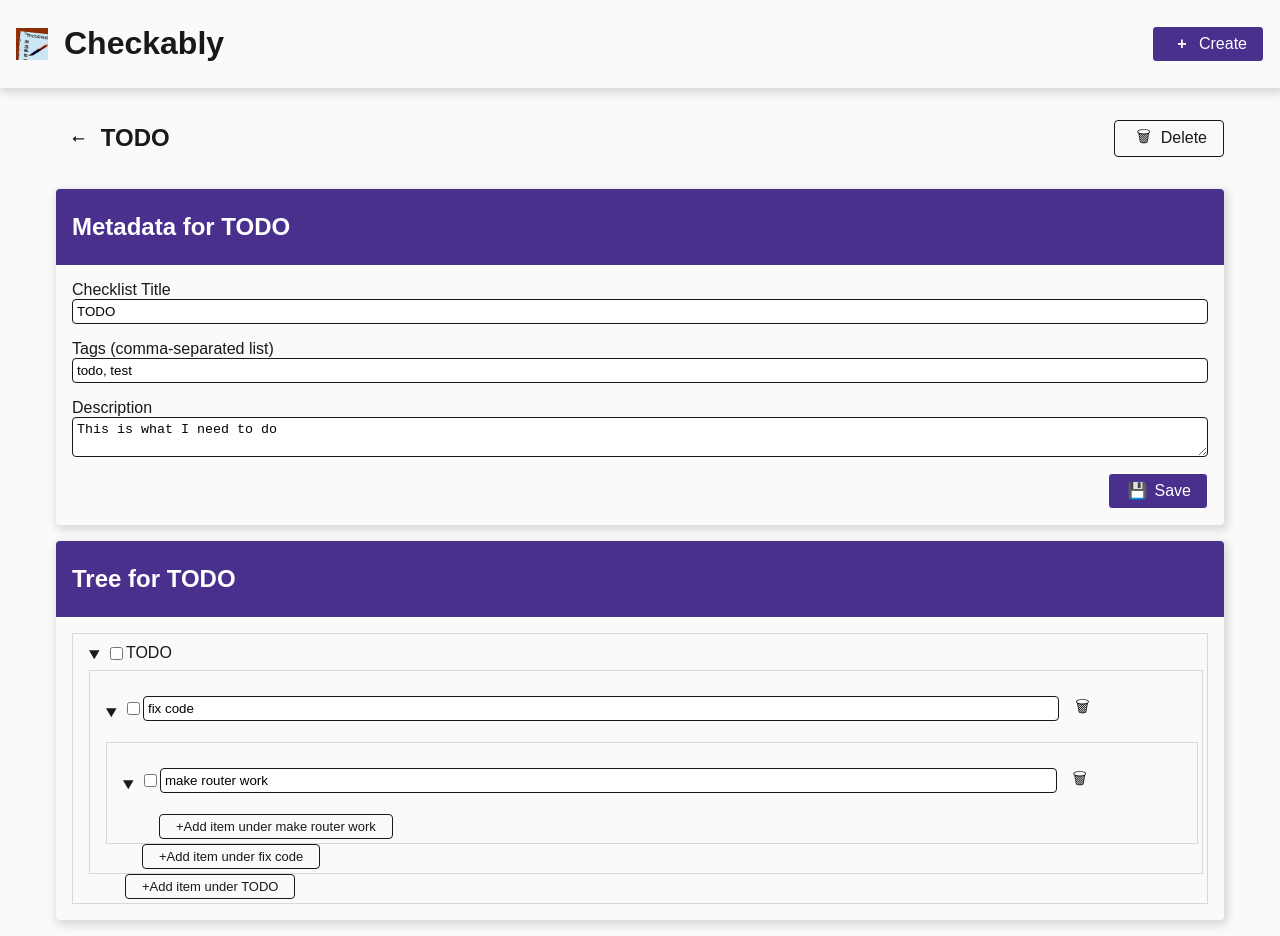
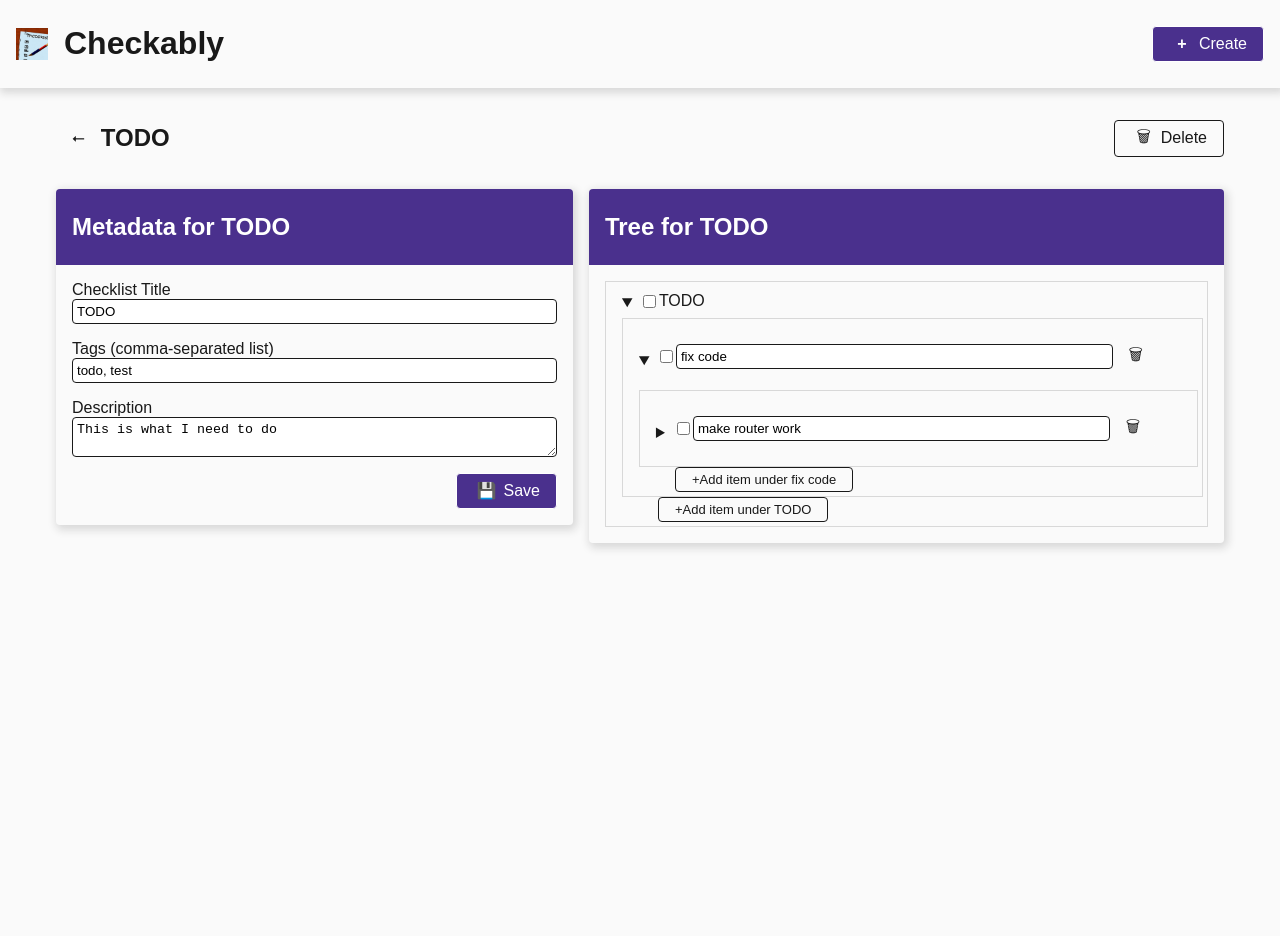
Before and after one commit to developerjaym/checkably, a React (Vite) app: page /#/checklists/36cf3af0-cebe-4a78-ba5e-f5ceec3c5636 in a window 1280 px wide. After the commit the page ends 800 px from the top, so only its background shows below. Built offline with nearby package versions, Linux system fonts and the light colour scheme.

Commit message:
a11y fix on search, two column grid on big screen

```diff
--- a/src/checklist/Checklist.jsx
+++ b/src/checklist/Checklist.jsx
@@ -42,7 +42,7 @@ export default function Checklist() {
   }
   return (
     <>
-      <header className="page__header">
+      <header className="page__header main__header">
         <nav>
           <NavLink to="/checklists" className="button button--icon">⭠</NavLink>
         </nav>
@@ -51,7 +51,7 @@ export default function Checklist() {
           <button className="button" onClick={() => setOpenDeleteDialog(true)}><span className="button__icon">🗑</span><span className="big-screen-only">Delete</span></button>
         </menu>
       </header>
-        <Card>
+        <Card className="main__left">
           <CardHeader title={`Metadata for ${root.title}`} />
           <CardBody>
             <form className="form" onSubmit={onMetadataChanged}>
@@ -94,7 +94,7 @@ export default function Checklist() {
             </form>
           </CardBody>
         </Card>
-        <Card>
+        <Card className="main__right">
           <CardHeader title={`Tree for ${root.title}`} />
           <CardBody>
             <ChecklistTree
--- a/src/checklist/ChecklistTree.jsx
+++ b/src/checklist/ChecklistTree.jsx
@@ -54,7 +54,7 @@ export default function ChecklistTree({
   };
 
   return (
-    <details className="checklist__item" open>
+    <details className="checklist__item" open={isRoot || checkable.items.length}>
       <summary className="item__summary">
         <div className="summary__container">
           <label className="label">
@@ -72,6 +72,7 @@ export default function ChecklistTree({
                 readOnly={isRoot}
                 value={checkable.title}
                 onChange={(e) => onSelfTitleUpdated(e.target.value)}
+                autoFocus={!checkable.title}
               />}
             </span>
           </label>
--- a/src/index.css
+++ b/src/index.css
@@ -63,29 +63,33 @@ body {
   flex-direction: column;
 }
 
-@media (prefers-color-scheme: light) {
-  :root {
-    --background-rgb: 250, 250, 250;
-    --foreground-rgb: 25, 25, 25;
-  }
-}
 
-@media screen and (max-width: 600px){
-  .big-screen-only {
-    display: none;
-  }
-}
 
 main {
-  display: flex;
-  flex-direction: column;
+  display: grid;
+  grid-template-areas:
+    "header header"
+    "left right";
+  column-gap: var(--wide);
   row-gap: var(--wide);
+  padding: var(--wide);
 
-  padding: var(--wide);
   align-self: center;
 
   max-width: 1200px;
   width: calc(100vw - calc(2 * var(--wide)));
+}
+
+.main__header {
+  grid-area: header;
+}
+
+.main__left {
+  grid-area: left;
+}
+
+.main__right {
+  grid-area: right;
 }
 
 .input {
@@ -117,7 +121,8 @@ main {
 .button--submit {
   align-self: flex-end;
 }
-.button--primary, .button--submit {
+.button--primary,
+.button--submit {
   background-color: rgb(var(--accent-background-rgb));
   color: rgb(var(--accent-foreground-rgb));
   border-color: rgb(var(--accent-foreground-rgb));
@@ -149,3 +154,21 @@ main {
 .small-text {
   font-size: small;
 }
+
+@media (prefers-color-scheme: light) {
+  :root {
+    --background-rgb: 250, 250, 250;
+    --foreground-rgb: 25, 25, 25;
+  }
+}
+
+@media screen and (max-width: 900px) {
+  .big-screen-only {
+    display: none;
+  }
+  main {
+    display: flex;
+    flex-direction: column;
+    padding: var(--wide);
+  }
+}
--- a/src/reusable/card/Card.css
+++ b/src/reusable/card/Card.css
@@ -7,4 +7,6 @@
     justify-content: space-between;
 
     box-shadow: 2px 3px 8px 2px var(--shadow);
+
+    height: fit-content;
   }
--- a/src/reusable/card/Card.jsx
+++ b/src/reusable/card/Card.jsx
@@ -1,7 +1,7 @@
 import "./Card.css"
 
-export default function Card({children}) {
-    return (<section className="card">
+export default function Card({className, children}) {
+    return (<section className={`card ${className}`}>
         {children}
     </section>)
 }
--- a/src/reusable/modal/addChecklist/AddChecklistModal.jsx
+++ b/src/reusable/modal/addChecklist/AddChecklistModal.jsx
@@ -37,16 +37,16 @@ export default function AddChecklistModal({ open, onClose }) {
         tags: arrayifyTags(newChecklistData.tags),
       })
       .then(({ id }) => navigate(`/checklists/${id}`));
-    closeDialog();
+    closeDialog(e);
     navigate(``);
   };
 
   return (
-    <dialog className="dialog" ref={dialogRef} onSubmit={onCreate}>
+    <dialog className="dialog" ref={dialogRef}>
       <Card>
         <CardHeader title={"Create New Checklist"} />
         <CardBody>
-          <form className="form" ref={formRef}>
+          <form className="form" ref={formRef}  onSubmit={onCreate}>
             <label className="label">
               <span className="label__text">Checklist Title</span>
               <input className="input" type="text" name="title" maxLength={checklistValidationRules.title.maxLength}
--- a/src/routes/home/ChecklistResults.css
+++ b/src/routes/home/ChecklistResults.css
@@ -27,4 +27,6 @@
     grid-template-rows: 1fr;
     grid-gap: 1rem;
     grid-auto-flow: dense;
+
+    grid-column: 1 / 3;
 }
--- a/src/routes/home/ChecklistResults.jsx
+++ b/src/routes/home/ChecklistResults.jsx
@@ -62,7 +62,7 @@ export default function ChecklistResults() {
 
   return (
     <>
-        <form className="search" onSubmit={onSearch}>
+        <form className="search main__header" role="search" aria-label="Search through saved checklists" onSubmit={onSearch}>
 
         <label className="label search__label">
           <span className="label__text">🔍</span>
```
